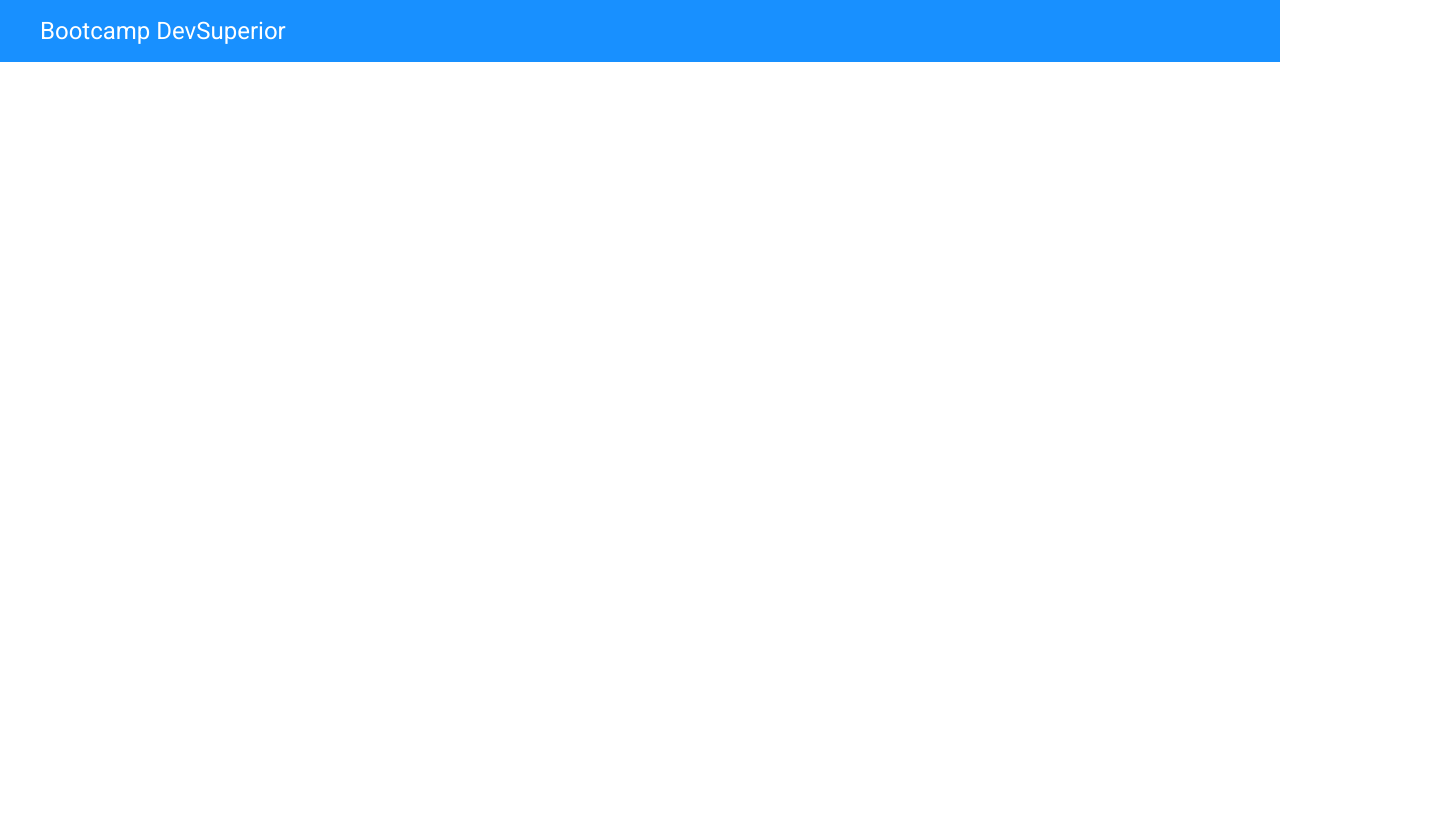
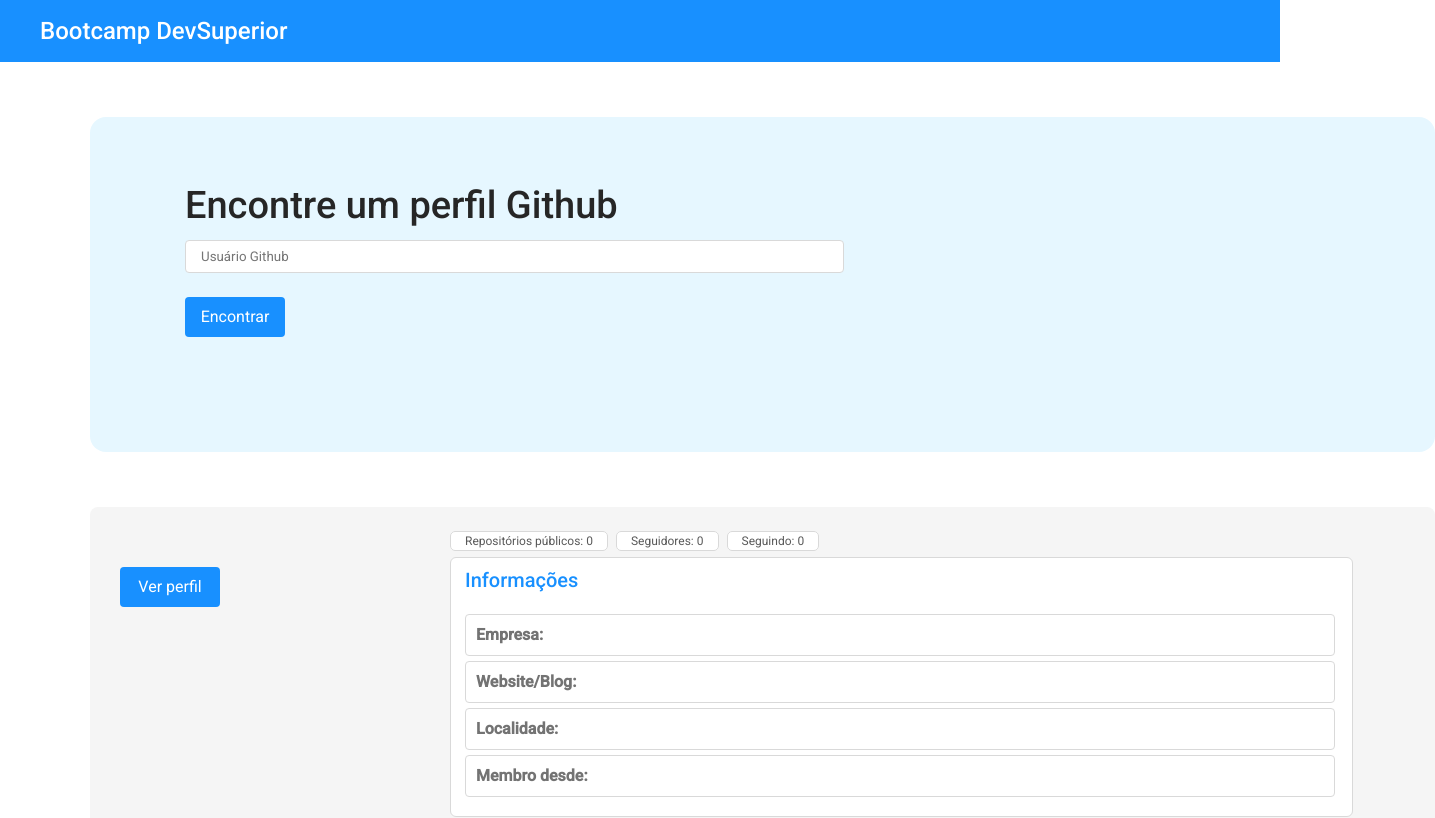
Before and after one commit to brandaogabriel/exercicios-bootcampds, a React (Create React App) app in the folder cp3/github-user-search/: page /search in a window 1280 px wide. Shown: the top 818 px of the page, 1435 px wide, since content can reach past the window. Built offline with nearby package versions, Linux system fonts and the light colour scheme.

Commit message:
feat: add Search page and SearchDetails component

```diff
--- a/cp3/github-user-search/src/App.css
+++ b/cp3/github-user-search/src/App.css
@@ -1,4 +1,4 @@
-@import url('https://fonts.googleapis.com/css2?family=Roboto&display=swap');
+@import url('https://fonts.googleapis.com/css2?family=Roboto:wght@400;500&display=swap');
 
 * {
   font-family: Roboto;
--- a/cp3/github-user-search/src/Routes.tsx
+++ b/cp3/github-user-search/src/Routes.tsx
@@ -3,6 +3,7 @@ import { BrowserRouter, Route, Switch } from 'react-router-dom';
 
 import Navbar from './core/components/Navbar';
 import Home from './pages/Home';
+import Search from './pages/Search';
 
 const Routes = (): JSX.Element => (
   <BrowserRouter>
@@ -11,6 +12,9 @@ const Routes = (): JSX.Element => (
       <Route path="/" exact>
         <Home />
       </Route>
+      <Route path="/search">
+        <Search />
+      </Route>
     </Switch>
   </BrowserRouter>
 );
--- /dev/null
+++ b/cp3/github-user-search/src/core/types/GithubUser.ts
@@ -0,0 +1,10 @@
+export type GithubUser = {
+  public_repos: number;
+  followers: number;
+  following: number;
+  company: string;
+  blog: string;
+  location: string;
+  created_at: string;
+  avatar_url: string;
+};
--- /dev/null
+++ b/cp3/github-user-search/src/core/utils/request.ts
@@ -0,0 +1,9 @@
+import axios, { AxiosResponse } from 'axios';
+
+const getUserInfoFromGithub = (
+  userName: string,
+): Promise<AxiosResponse<any>> => {
+  return axios.get(`https://api.github.com/users/${userName}`);
+};
+
+export default getUserInfoFromGithub;
--- a/cp3/github-user-search/src/pages/Home/index.tsx
+++ b/cp3/github-user-search/src/pages/Home/index.tsx
@@ -1,4 +1,5 @@
 import React from 'react';
+import { Link } from 'react-router-dom';
 import ButtoIcon from '../../core/components/ButtoIcon';
 
 import './styles.css';
@@ -19,7 +20,9 @@ const Home = (): JSX.Element => (
       Mateusz Wierzbicki:
       <span className="home-content-email"> antforfigma@gmail.com</span>
     </p>
-    <ButtoIcon text={'Começar'} />
+    <Link to="/search">
+      <ButtoIcon text={'Começar'} />
+    </Link>
   </div>
 );
 
--- /dev/null
+++ b/cp3/github-user-search/src/pages/Search/components/SearchDetails/index.tsx
@@ -0,0 +1,60 @@
+import React from 'react';
+import ButtoIcon from '../../../../core/components/ButtoIcon';
+import { GithubUser } from '../../../../core/types/GithubUser';
+
+import './styles.css';
+
+type Props = {
+  gitHubUser: GithubUser;
+};
+
+const SearchDetails = ({ gitHubUser }: Props): JSX.Element => {
+  return (
+    <div className="user-info-container">
+      <div className="user-infor-img">
+        <img src={`${gitHubUser.avatar_url}`} className="user-photo" />
+        <div className="btn-getInfo">
+          <a href="http://github.com">
+            <ButtoIcon text={'Ver perfil'} />
+          </a>
+        </div>
+      </div>
+
+      <div className="user-container">
+        <div className="user-info-stats">
+          <span className="user-stat-repo">
+            Repositórios públicos: {gitHubUser.public_repos}
+          </span>
+          <span className="user-stat-repo">
+            Seguidores: {gitHubUser.followers}
+          </span>
+          <span className="user-stat-repo">
+            Seguindo: {gitHubUser.following}
+          </span>
+        </div>
+
+        <div className="user-info-details-container">
+          <h1 className="user-info-details-title">Informações</h1>
+          <p className="user-infor-details">
+            <span className="user-info-details-attribute">Empresa:</span>{' '}
+            {gitHubUser.company}
+          </p>
+          <p className="user-infor-details">
+            <span className="user-info-details-attribute">Website/Blog:</span>{' '}
+            {gitHubUser.blog}
+          </p>
+          <p className="user-infor-details">
+            <span className="user-info-details-attribute">Localidade:</span>{' '}
+            {gitHubUser.location}
+          </p>
+          <p className="user-infor-details">
+            <span className="user-info-details-attribute">Membro desde:</span>{' '}
+            {gitHubUser.created_at}
+          </p>
+        </div>
+      </div>
+    </div>
+  );
+};
+
+export default SearchDetails;
--- /dev/null
+++ b/cp3/github-user-search/src/pages/Search/components/SearchDetails/styles.css
@@ -0,0 +1,76 @@
+.user-info-container {
+  width: 1315px;
+  height: 385px;
+  background: #F5F5F5;
+  border-radius: 8px;
+  margin-top: 55px;
+  margin-left: 90px;
+  padding-top: 23px;
+  padding-left: 30px;
+  display: flex;
+}
+
+.user-infor-img {
+  width: 285px;
+  height: 280px;
+}
+
+.user-photo {
+  width: 100%;
+}
+
+.btn-getInfo {
+  margin-top: 18px;
+}
+
+.user-container {
+  margin-left: 45px;
+}
+
+.user-stat-repo {
+  background: #FFFFFF;
+  border: 1px solid #D9D9D9;
+  border-radius: 5px;
+  font-size: 12px;
+  line-height: 20px;
+  color: #595959;
+  padding: 2px 14px;
+  margin-right: 8px;
+}
+
+.user-info-details-container {
+  width: 870px;
+  height: 250px;
+  margin-top: 6px;
+  background: #FFFFFF;
+  border: 1px solid #D9D9D9;
+  border-radius: 6px;
+  padding-top: 8px;
+  padding-left: 14px;
+  padding-right: 17px;
+}
+
+.user-info-details-title {
+  font-weight: 500;
+  font-size: 20px;
+  line-height: 28px;
+  color: #1890FF;
+  margin-bottom: 20px;
+}
+
+.user-infor-details {
+  background: #FFFFFF;
+  border: 1px solid #D9D9D9;
+  border-radius: 4px;
+  font-size: 16px;
+  line-height: 24px;
+  color: #737373;
+  padding-top: 8px;
+  padding-left: 10px;
+  padding-bottom: 8px;
+  margin-bottom: 5px;
+}
+
+.user-info-details-attribute {
+  font-weight: bold;
+}
--- /dev/null
+++ b/cp3/github-user-search/src/pages/Search/index.tsx
@@ -0,0 +1,56 @@
+import React, { useState } from 'react';
+import ButtoIcon from '../../core/components/ButtoIcon';
+import { GithubUser } from '../../core/types/GithubUser';
+import getUserInfoFromGithub from '../../core/utils/request';
+import SearchDetails from './components/SearchDetails';
+
+import './styles.css';
+
+const Search = (): JSX.Element => {
+  const [userName, setUserName] = useState('');
+  const [gitHubUser, setGitHubUser] = useState<GithubUser>({
+    public_repos: 0,
+    followers: 0,
+    following: 0,
+    company: '',
+    blog: '',
+    location: '',
+    created_at: '',
+    avatar_url: '',
+  });
+
+  const handleOnChange = (event: React.ChangeEvent<HTMLInputElement>): void => {
+    setUserName(event.target.value);
+  };
+
+  const handleSubmit = (event: React.FormEvent<HTMLFormElement>): void => {
+    event.preventDefault();
+    getUserInfoFromGithub(userName).then(response => {
+      setGitHubUser(response.data);
+    });
+  };
+
+  return (
+    <>
+      <div className="search-container">
+        <h1 className="search-title">Encontre um perfil Github</h1>
+        <form onSubmit={handleSubmit}>
+          <input
+            name="userName"
+            value={userName}
+            type="text"
+            placeholder="Usuário Github"
+            onChange={handleOnChange}
+            className="input-user-name"
+          />
+          <div className="btn-submit">
+            <ButtoIcon text={'Encontrar'} />
+          </div>
+        </form>
+      </div>
+      <SearchDetails gitHubUser={gitHubUser} />
+    </>
+  );
+};
+
+export default Search;
--- /dev/null
+++ b/cp3/github-user-search/src/pages/Search/styles.css
@@ -0,0 +1,34 @@
+.search-container {
+  margin-top: 55px;
+  margin-left: 90px;
+  width: 1250px;
+  height: 270px;
+  padding-top: 65px;
+  padding-left: 95px;
+  background: #E6F7FF;
+  border-radius: 16px;
+}
+
+.search-title {
+  font-weight: 500;
+  font-size: 38px;
+  line-height: 46px;
+  color: #262626;
+}
+
+.input-user-name {
+  margin-top: 12px;
+  width: 640px;
+  text-decoration: none;
+  outline: none;
+  background: #FFFFFF;
+  border: 1px solid #D9D9D9;
+  padding-top: 8px;
+  padding-bottom: 8px;
+  padding-left: 15px;
+  border-radius: 4px;
+}
+
+.btn-submit {
+  margin-top: 24px;
+}
```
